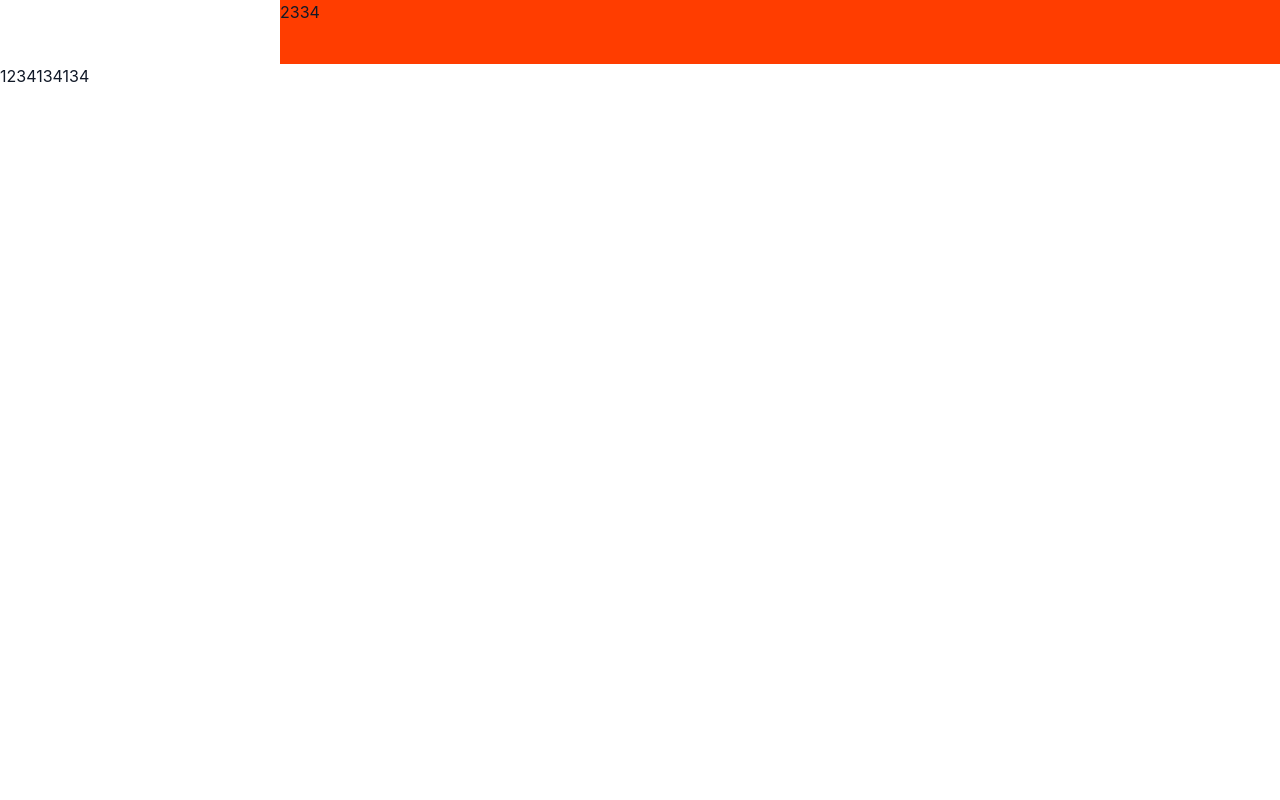
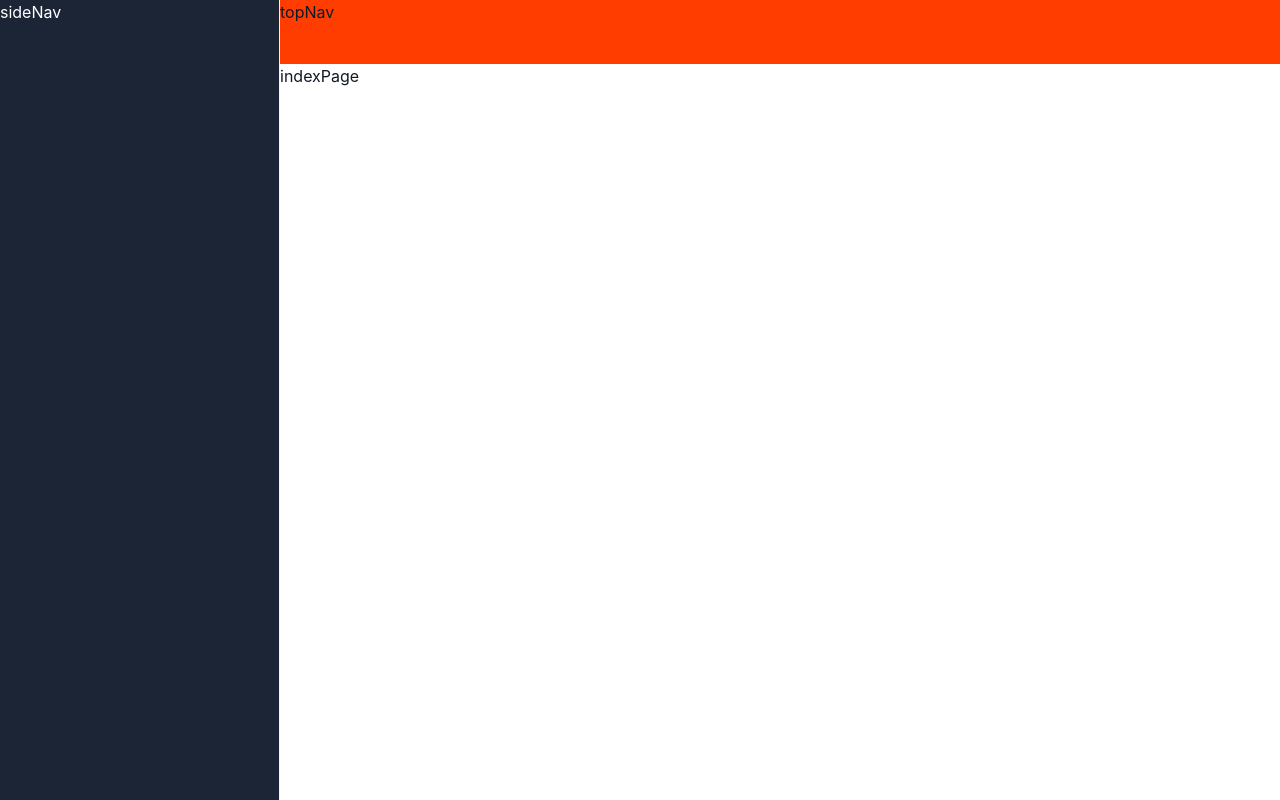
Before and after one commit to cailudys/Next.js-Mui, a Next.js app: page / in a window 1280 px wide. Built offline with nearby package versions, Linux system fonts and the light colour scheme.

Commit message:
完成layout框架基本布局

```diff
--- a/src/pages/_app.js
+++ b/src/pages/_app.js
@@ -12,7 +12,7 @@ const MyApp = ({ Component, pageProps }) => {
   return <>
     <ThemeProvider theme={theme}>
       <CssBaseline />
-      <Component {...pageProps} />
+      {getLayout(<Component {...pageProps} />)}
     </ThemeProvider>
   </>
 
--- a/src/pages/index.js
+++ b/src/pages/index.js
@@ -1,45 +1,18 @@
 import React from 'react'
-import { alpha } from '@mui/material/styles';
+import Layout from './layouts/dashboard/layout'
 
-import {
-  Avatar,
-  Badge,
-  Box,
-  IconButton,
-  Stack,
-  SvgIcon,
-  Tooltip,
-  useMediaQuery
-} from '@mui/material';
-
-const SIDE_NAV_WIDTH = 280;
-
-const TOP_NAV_HEIGHT = 64;
-
-export default function Home() {
+const Page = () => {
   return (
     <>
-      <Box
-        component="header"
-        sx={{
-          backdropFilter: 'blur(6px)',
-          backgroundColor: (theme) => alpha(theme.palette.background.default, 0.8),
-          backgroundColor: '#ff3d00',
-          position: 'sticky',
-          left: {
-            lg: `${SIDE_NAV_WIDTH}px`
-          },
-          top: 0,
-          width: {
-            lg: `calc(100% - ${SIDE_NAV_WIDTH}px)`
-          },
-          minHeight: TOP_NAV_HEIGHT,
-          zIndex: (theme) => theme.zIndex.appBar
-        }}
-      >
-        2334
-      </Box>
-      1234134134
+      indexPage
     </>
   )
 }
+
+Page.getLayout = (page) => {
+  return <Layout>
+    {page}
+  </Layout>
+}
+
+export default Page
--- /dev/null
+++ b/src/pages/layouts/dashboard/layout.js
@@ -0,0 +1,22 @@
+import React from 'react'
+import SideNav from './side-nav'
+import TopNav from './top-nav'
+import { Box } from '@mui/material';
+
+const Page = (props) => {
+    return (
+        <>
+            <TopNav />
+            <SideNav />
+            <Box
+                sx={{
+                    ml: (theme)=>`${theme.const.sideNavWidth}px`
+                }}
+            >
+                {props.children}
+            </Box>
+        </>
+    )
+}
+
+export default Page
--- a/src/pages/layouts/dashboard/side-nav.js
+++ b/src/pages/layouts/dashboard/side-nav.js
@@ -10,12 +10,12 @@ const Page = () => {
         sx: {
           backgroundColor: 'neutral.800',
           color: 'common.white',
-            width: 280
+          width: (theme)=>theme.const.sideNavWidth
         }
       }}
       variant="permanent"
     >
-        文字
+      sideNav
     </Drawer>
   </>
 }
--- /dev/null
+++ b/src/pages/layouts/dashboard/top-nav.js
@@ -0,0 +1,34 @@
+import React from 'react'
+import { alpha } from '@mui/material/styles';
+import { Box } from '@mui/material';
+
+const Page = () => {
+    return (
+        <>
+            <Box
+                component="header"
+                sx={(theme) => ({
+                    backdropFilter: 'blur(6px)',
+                    backgroundColor: alpha(theme.palette.background.default, 0.8),
+                    backgroundColor: '#ff3d00',
+                    position: 'sticky',
+                    left: {
+                        lg: theme.const.sideNavWidth
+
+                    },
+                    top: 0,
+                    width: {
+                        lg: `calc(100% - ${theme.const.sideNavWidth}px)`
+                    },
+                    minHeight: theme.const.topNavHight,
+                    zIndex: theme.zIndex.appBar,
+                })}
+            >
+                topNav
+            </Box>
+        </>
+    )
+}
+
+
+export default Page
--- a/src/theme/index.js
+++ b/src/theme/index.js
@@ -15,6 +15,10 @@ export function createTheme() {
   const typography = createTypography();
 
   return createMuiTheme({
+    const:{
+      sideNavWidth:280,
+      topNavHight:64
+    },
     breakpoints: {
       values: {
         xs: 0,
```
Lines whose indentation alone changed are shown as unchanged.
